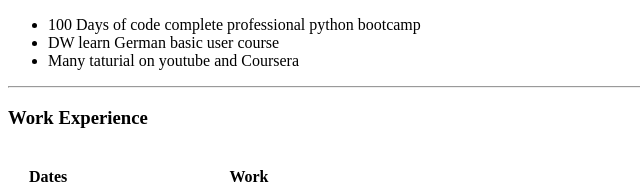
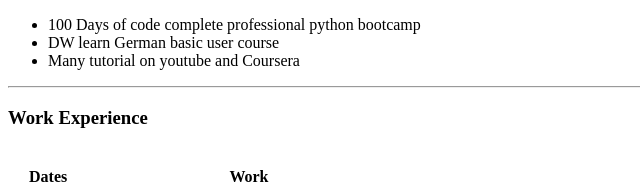
Before and after one commit to mohammadpydev/cv, a plain HTML site: page index.html in a window 1280 px wide. Shown: the part 607-800 px from the top of the page, 0-640 px from the left. Drawn offline with Linux system fonts and the light colour scheme.

Commit message:
corrected some mistakes.

```diff
--- a/index.html
+++ b/index.html
@@ -31,7 +31,7 @@
         <ul>
             <li>100 Days of code complete professional python bootcamp</li>
             <li>DW learn German basic user course</li>
-            <li>Many taturial on youtube and Coursera</li>
+            <li>Many tutorial on youtube and Coursera</li>
         </ul>
         <!-- <hr>
         <h3>My Hobbies</h3>
```
Also changed, not shown: contact.html (+1 -1 lines).
